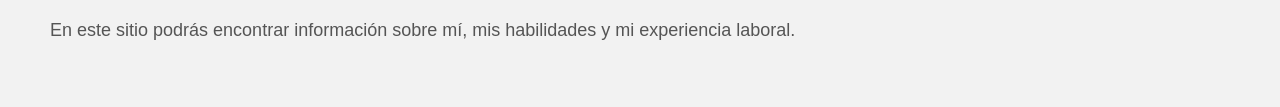
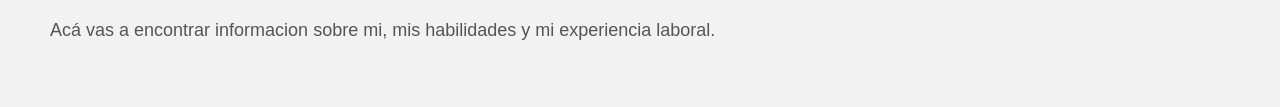
Before and after one commit to rochimag/trabajo_rocio_magnarelli, a plain HTML site: page index.html in a window 1280 px wide. Shown: the part 258-365 px from the top of the page. Drawn offline with Linux system fonts and the light colour scheme.

Commit message:
se agregan cambios en el subtitulo

```diff
--- a/index.html
+++ b/index.html
@@ -19,7 +19,7 @@
     <main>
       <section id="inicio">
         <h2>Hola! Este es mi sitio web</h2>
-        <p>En este sitio podrás encontrar información sobre mí, mis habilidades y mi experiencia laboral.</p>
+        <p>Acá vas a encontrar informacion sobre mi, mis habilidades y mi experiencia laboral.</p>
       </section>
     </main>
 
```
